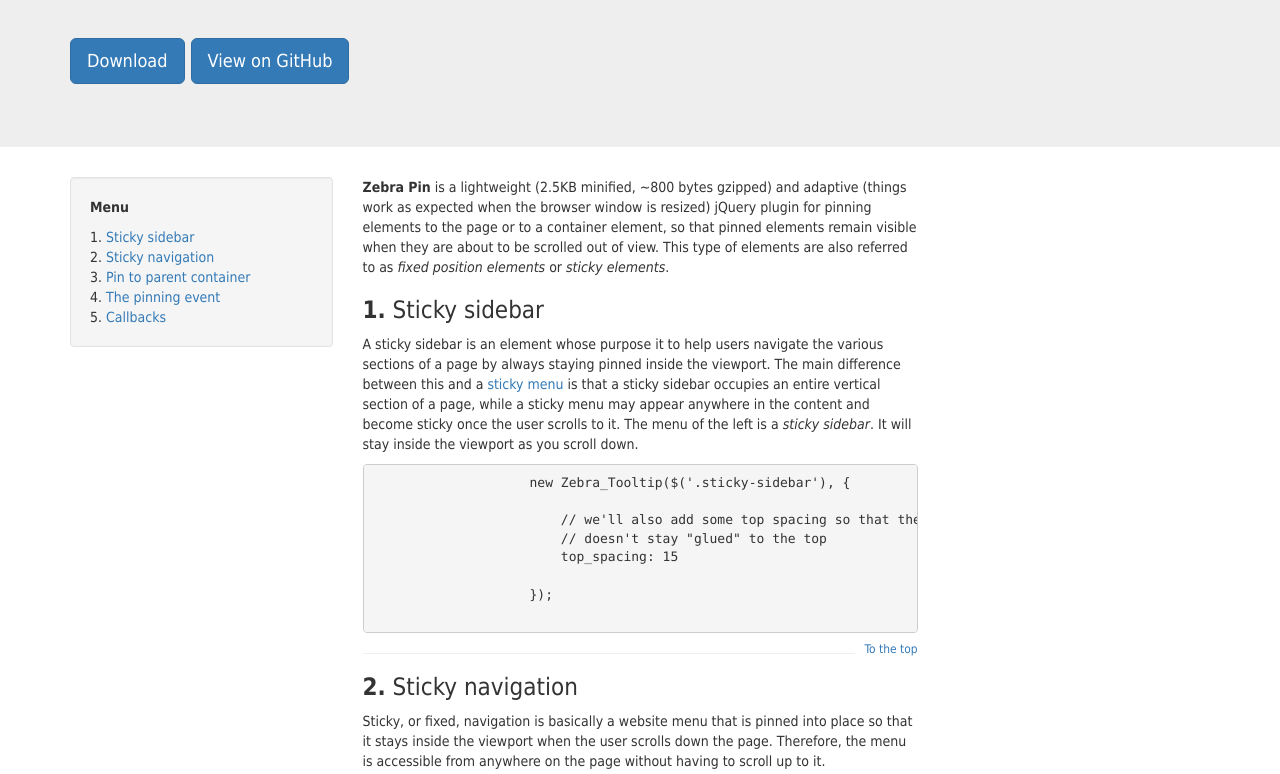
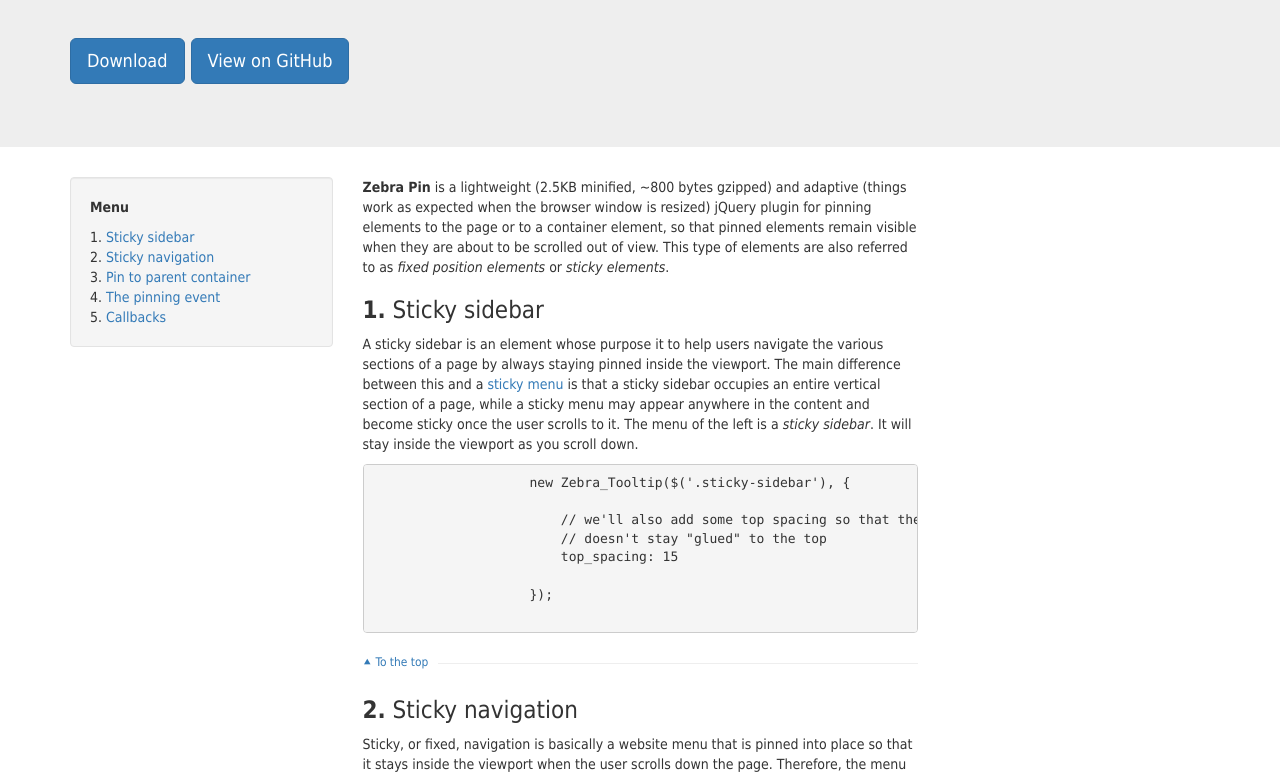
Before and after one commit to stefangabos/Zebra_Pin, a website: page examples/index.html in a window 1280 px wide. Shown: the part 180-954 px from the top of the page. Drawn offline with nearby package versions, Linux system fonts and the light colour scheme; a script that the page names is missing; a small style sheet from the web is missing.

Commit message:
Improved navigation

```diff
--- a/examples/examples.css
+++ b/examples/examples.css
@@ -1,5 +1,18 @@
 body {
     font-family: Tahoma, Helvetica, Arial, sans-serif;
+}
+
+.top {
+    border-bottom: 1px solid #eee;
+    display: block;
+    margin-bottom: 33px;
+}
+
+.top a {
+    background: #FFF;
+    padding-right: 10px;
+    position: relative;
+    top: 8px;
 }
 
 .syntaxhighlighter {
@@ -39,9 +52,3 @@
 .sticky-navigation-nocallbacks.Zebra_Pin li:nth-child(4) a {
     color: #FFF;
 }
-
-.top {
-    position: relative;
-    margin-left: 10px;
-    top: -2px;
-}
--- a/examples/index.html
+++ b/examples/index.html
@@ -89,9 +89,9 @@
                     });
                     </pre>
 
-                    <a href="#top" class="pull-right clearfix top small">To the top</a>
-
-                    <hr>
+                    <div class="top">
+                        <a href="#top" class="small">⯅ To the top</a>
+                    </div>
 
                     <!-- =========================================================================================== -->
 
@@ -160,9 +160,9 @@
                         new Zebra_Tooltip($('.sticky-navigation'));
                         </pre>
 
-                        <a href="#top" class="pull-right clearfix top small">To the top</a>
-
-                        <hr>
+                        <div class="top">
+                            <a href="#top" class="small">⯅ To the top</a>
+                        </div>
 
                         <!-- =========================================================================================== -->
 
@@ -188,9 +188,9 @@
 
                     </div>
 
-                    <a href="#top" class="pull-right clearfix top small">To the top</a>
-
-                    <hr>
+                    <div class="top">
+                        <a href="#top" class="small">⯅ To the top</a>
+                    </div>
 
                     <!-- =========================================================================================== -->
 
@@ -265,9 +265,9 @@
 
                     </div>
 
-                    <a href="#top" class="pull-right clearfix top small">To the top</a>
-
-                    <hr>
+                    <div class="top">
+                        <a href="#top" class="small">⯅ To the top</a>
+                    </div>
 
                     <!-- =========================================================================================== -->
 
@@ -390,9 +390,9 @@
 
                     </div>
 
-                    <a href="#top" class="pull-right clearfix top small">To the top</a>
-
-                    <hr>
+                    <div class="top">
+                        <a href="#top" class="small">⯅ To the top</a>
+                    </div>
 
                     <!-- =========================================================================================== -->
 
@@ -465,17 +465,17 @@
                     new Zebra_Tooltip($('.sticky-navigation-nocallbacks'));
                     </pre>
 
-                    <a href="#top" class="pull-right clearfix top small">To the top</a>
-
-                    <hr>
+                    <div class="top">
+                        <a href="#top" class="small">⯅ To the top</a>
+                    </div>
 
                     <!-- =========================================================================================== -->
 
-                    <br><br><br>
+                    <br>
 
                     <p class="text-center">copyright &copy; 2013 - 2018 <a href="https://github.com/stefangabos/">stefan gabos</a></p>
 
-                    <br>
+                    <br><br>
 
                 </div>
 
```
